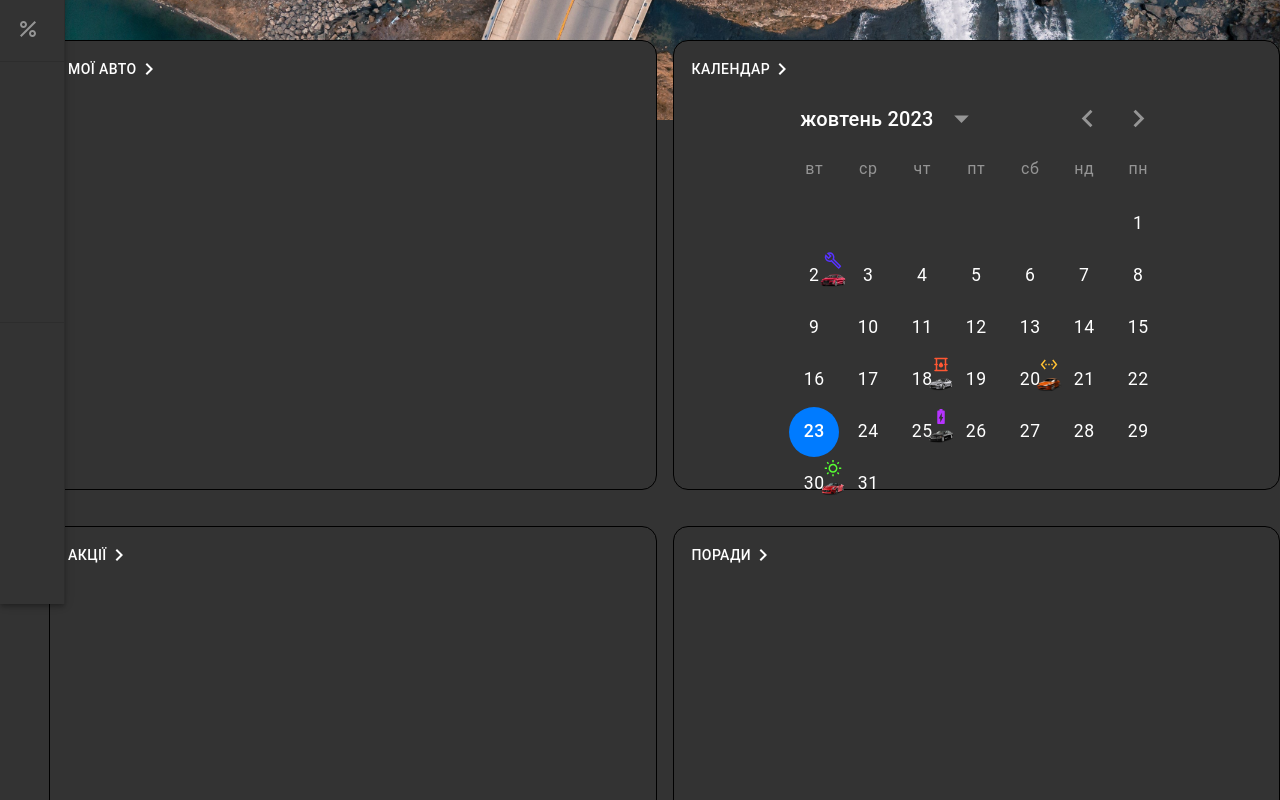
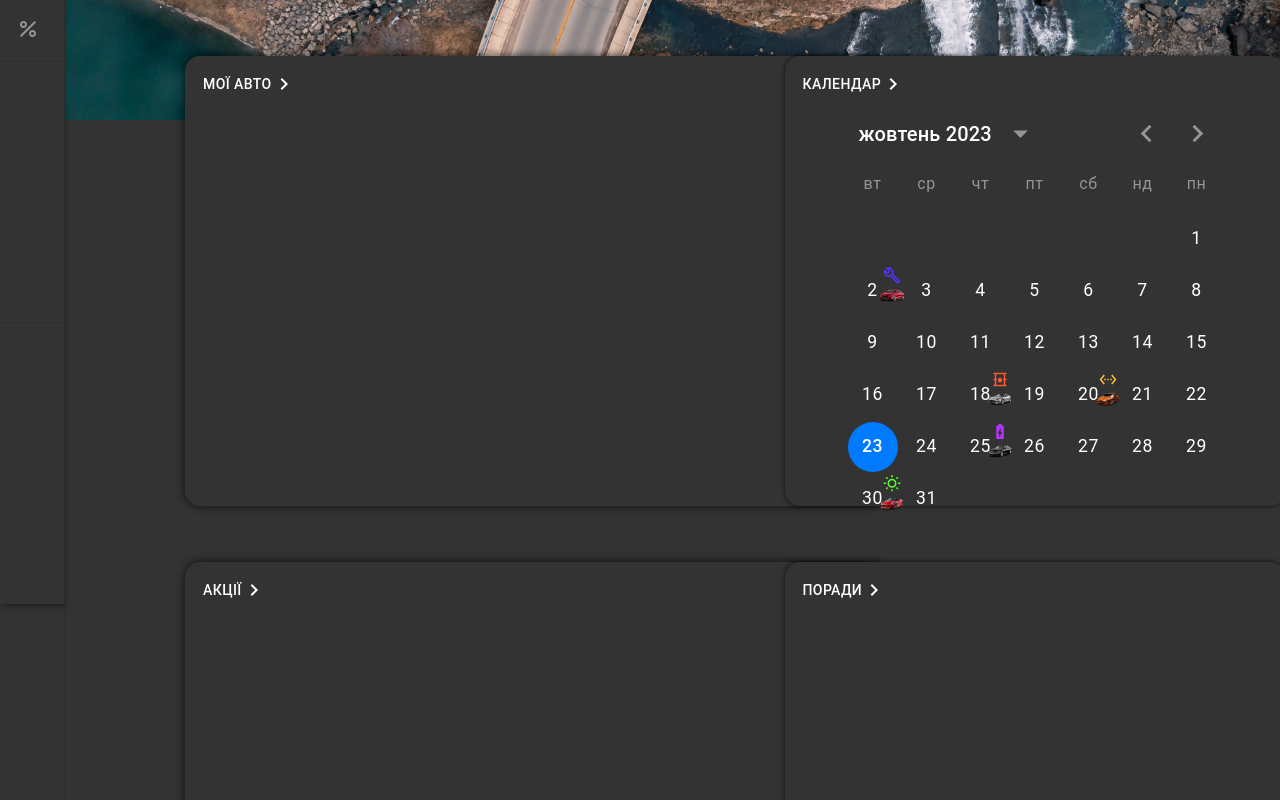
Before and after one commit to CoderPavlo/auto-companion, a React (Create React App) app: page /home in a window 1280 px wide. Shown: the part 260-1060 px from the top of the page. Built offline with nearby package versions, Linux system fonts and the light colour scheme.

Commit message:
AUT-20 home page has been developed

```diff
--- a/src/pages/HomePage/HomePage.js
+++ b/src/pages/HomePage/HomePage.js
@@ -1,17 +1,9 @@
 import * as React from "react";
-import { CardMedia, Grid, Typography, Button } from "@mui/material";
+import { CardMedia, Grid, Typography, Button, Card,CardContent, Container} from "@mui/material";
 import imageUrl from "./image/home_image.jpg";
 import MiniCalendar from '../components/MiniCalendar';
 import { useNavigate } from "react-router-dom";
 import NavigateNextIcon from '@mui/icons-material/NavigateNext';
-
-const borderStyle = {
-  border: '1px solid black',
-  borderRadius: '15px',
-  padding: '10px',
-  width:'650px',
-  height:'450px',
-};
 
 const HomePage = ({ theme, language }) => {
     const navigate = useNavigate()
@@ -24,6 +16,28 @@ const HomePage = ({ theme, language }) => {
           day: 'numeric',
         });
       };
+
+    const cardContentStyle = {
+        display: "flex",
+        flexDirection: "row",
+        alignItems: "center",
+    };
+
+    const borderStyle = {
+        boxShadow: '0px 0px 5px 0px rgba(0, 0, 0, 0.75)',
+        borderRadius: '15px',
+        padding: '10px',
+        width:'500px',
+        height:'450px',
+    };
+
+    const BorderL={
+        boxShadow: '0px 0px 10px 0px rgba(0, 0, 0, 0.75)',
+        borderRadius: '15px',
+        padding: '10px',
+        width:'700px',
+        height:'450px',
+    }
 
     const content = {
         uk: {
@@ -44,7 +58,10 @@ const HomePage = ({ theme, language }) => {
         }
     };
     return (
+
+
     <div style={{ marginTop: '10px' }}>
+    <Card >
         <Grid container spacing={2}>
             <Grid item xs={12} sm={12}>
                 <div >
@@ -65,35 +82,49 @@ const HomePage = ({ theme, language }) => {
                     </Typography>
                 </div>
             </Grid>
-
-            <Grid container spacing={2} marginTop={-12}>
-                <Grid item xs={12} md={6}  style={{ display: 'flex', justifyContent: 'center', marginBottom: '20px' }} onClick={() => navigate('/garage')}>
-                    <div style={{ ...borderStyle, backgroundColor: "#333333"}}>
+            <Container maxWidth="100%"
+                    sx={{
+                        background: theme.palette.background.default,
+                    }}>
+                <Grid container spacing={2} marginTop={-12} marginLeft={10}  >
+                    <Grid item xs={12} md={6}  sx={cardContentStyle} onClick={() => navigate('/garage')}>
+                        <CardContent>
+                            <div style={{ ...BorderL, backgroundColor: "#333333"}}>
                                 <Button style={{ color: 'white' }}>{content[language].car}<NavigateNextIcon /></Button>
                             </div>
+                        </CardContent>
                     </Grid>
 
-                <Grid item xs={12} md={6}  style={{ display: 'flex', justifyContent: 'center', marginBottom: '20px' }} onClick={() => navigate('/calendar')}>
+                    <Grid item xs={12} md={6}  sx={cardContentStyle} onClick={() => navigate('/calendar')}>
+                        <CardContent>
                             <div style={{ ...borderStyle, backgroundColor: "#333333"}}>
                                 <Button style={{ color: 'white' }}>{content[language].cal}<NavigateNextIcon /></Button>
-                        <MiniCalendar theme={theme} language={language} />
+                                <MiniCalendar theme={theme} language={language}  />
                             </div>
+                        </CardContent>
                     </Grid>
 
-                <Grid item xs={12} md={6}  style={{ display: 'flex', justifyContent: 'center', marginBottom: '20px' }} onClick={() => navigate('/promotions')}>
-                    <div style={{ ...borderStyle, backgroundColor: "#333333"}}>
+                    <Grid item xs={12} md={6}  sx={cardContentStyle} onClick={() => navigate('/promotions')}>
+                        <CardContent>
+                            <div style={{ ...BorderL, backgroundColor: "#333333"}}>
                                 <Button style={{ color: 'white' }}>{content[language].Prom}<NavigateNextIcon /></Button>
                             </div>
+                        </CardContent>
                     </Grid>
 
-                <Grid item xs={12} md={6}  style={{ display: 'flex', justifyContent: 'center', marginBottom: '20px' }} onClick={() => navigate('')}>
+                    <Grid item xs={12} md={6}  sx={cardContentStyle} onClick={() => navigate('')}>
+                        <CardContent>
                             <div style={{ ...borderStyle, backgroundColor: "#333333"}}>
                                 <Button style={{ color: 'white' }}>{content[language].advice}<NavigateNextIcon /></Button>
                             </div>
+                        </CardContent>
                     </Grid>
                 </Grid>
+            </Container>
         </Grid>
+        </Card>
     </div>
+
   );
 }
 
```
Lines whose indentation alone changed are shown as unchanged.
